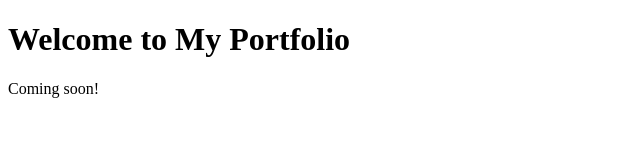
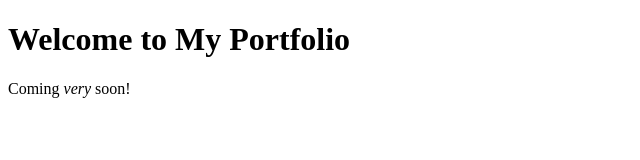
Before and after one commit to amit456218/amit456218.github.io, a plain HTML site: page index.html in a window 1280 px wide. Shown: the full height of the page, 0-640 px from the left. Drawn offline with Linux system fonts and the light colour scheme.

Commit message:
Update index.html

```diff
--- a/index.html
+++ b/index.html
@@ -6,6 +6,6 @@
 </head>
 <body>
   <h1>Welcome to My Portfolio</h1>
-  <p>Coming soon!</p>
+  <p>Coming <em>very</em> soon!</p>
 </body>
 </html>
```
